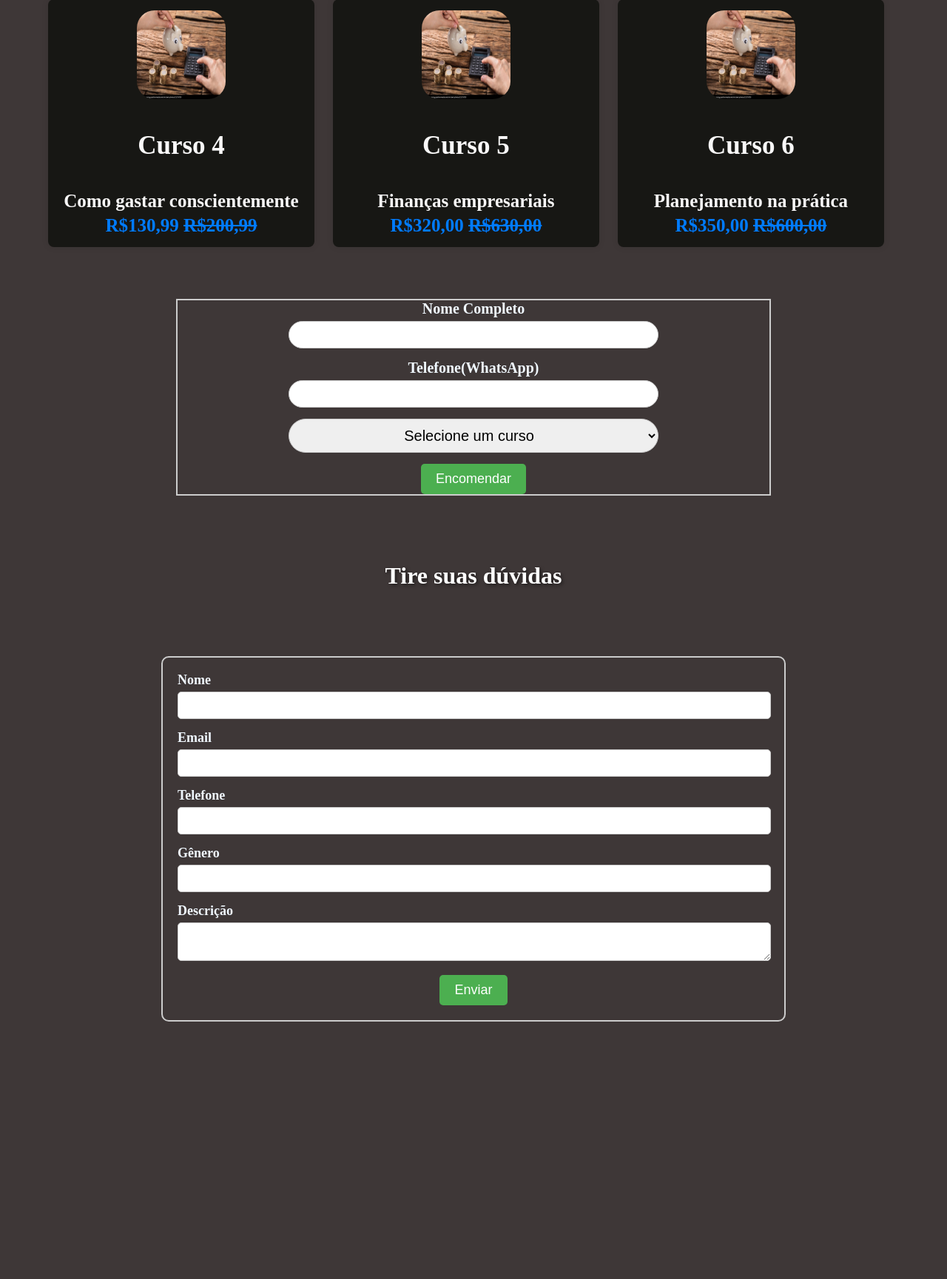
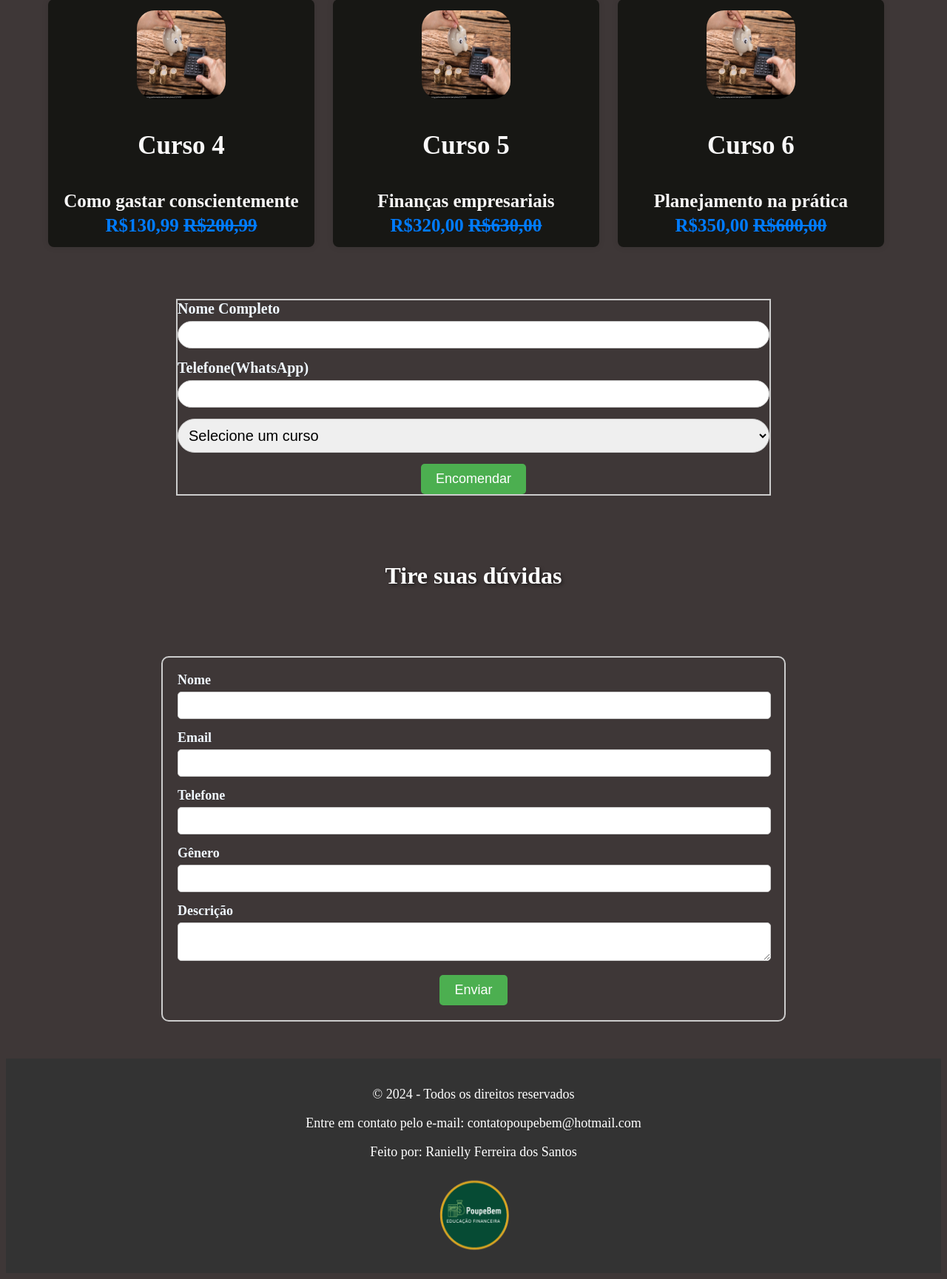
Before and after one commit to RaniFerreira/POUPEBEM-2.0, a PHP site: page / in a window 1280 px wide. Shown: the part 2232-3961 px from the top of the page at 74% size. Before the commit the page ends 3613 px from the top, so only its background shows below. Run offline with PHP 8.4, Linux system fonts and the light colour scheme.

Commit message:
rensponsivo finalizado, footer adicionado

```diff
--- a/index.php
+++ b/index.php
@@ -201,6 +201,17 @@
 
         </section>
 
+        <footer>
+            <p>&copy; 2024 - Todos os direitos reservados</p>
+            <p>Entre em contato pelo e-mail: contatopoupebem@hotmail.com</p>
+            <p>Feito por: Ranielly Ferreira dos Santos</p>
+            <div>
+                <a href="#" class="logo">
+                    <img src="src/img/logo-removebg-preview.png" alt="Logo">
+                </a>
+            </div>
+        </footer>
+
     </main>
 
 </body>
--- a/src/css/style.css
+++ b/src/css/style.css
@@ -115,7 +115,7 @@ body{
 .text-sobre p {
     font-size: 30px;
     line-height: 1.5;
-    color: black;
+    color:white;
     font-family: 'Pacifico', cursive;
 }
 
@@ -209,28 +209,24 @@ h2 {
     margin-bottom: 5px;
     font-size: 20px;
     color: aliceblue;
-    text-align: center;
 }
 
 .input {
-    width: 500px;
+    width: 800px;
     padding: 10px;
     border: 1px solid #ccc;
     border-radius: 40px;
     box-sizing: border-box;
-    margin-left: 150px;
 }
 
 select {
-    width: 500px;
+    width: 800px;
     padding: 10px;
     border: 1px solid #ccc;
     border-radius: 40px;
     box-sizing: border-box;
     margin-bottom: 15px;
     font-size: 20px;
-    text-align: center;
-    margin-left: 150px;
 
 }
 
@@ -322,3 +318,12 @@ button[type="submit"]:hover {
 .center {
     text-align: center;
 }
+
+footer {
+	background-color: #333333;
+	color: #fff;
+	padding: 20px;
+	text-align: center;
+	margin-top: 50px;
+    font-size: large;
+}
```
Also changed, not shown: src/css/responsivo.css (+46 -0 lines).
